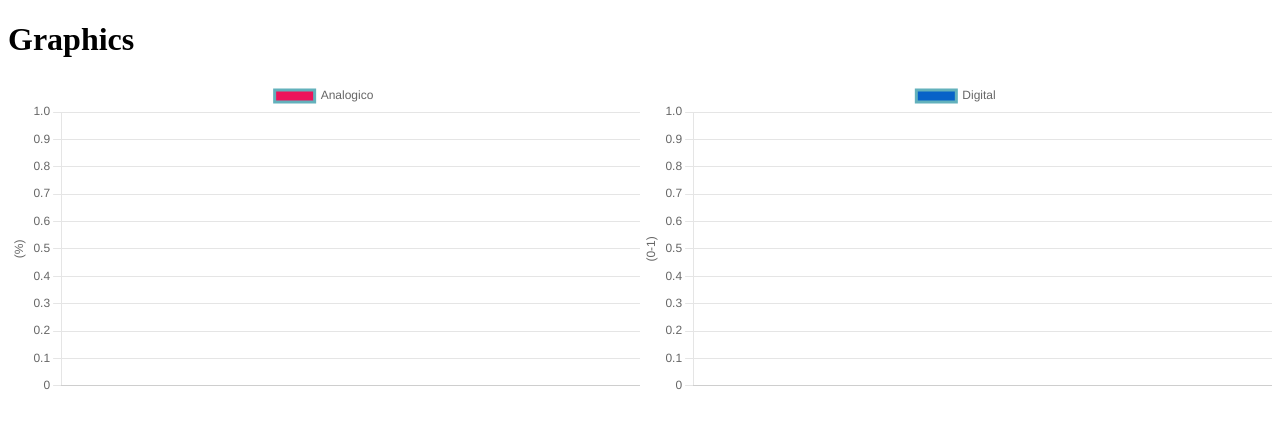
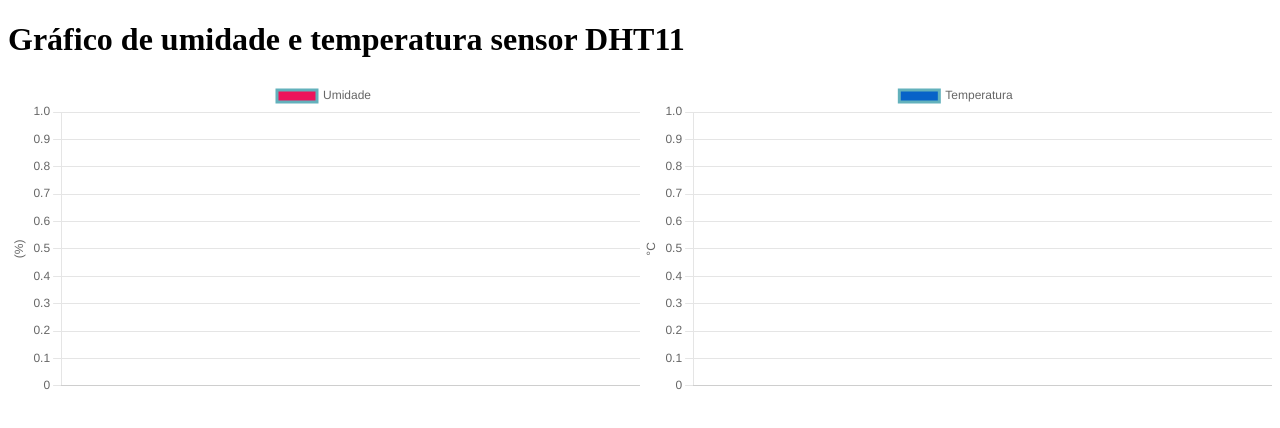
Before and after one commit to LucasTsuzuku-SPTECH/sptech_ativ5-arqComp_dat-acqu-ino, a website: page index.html in a window 1280 px wide. Drawn offline with nearby package versions, Linux system fonts and the light colour scheme; no server answers.

Commit message:
feat: ajustes no gráfico

```diff
--- a/index.html
+++ b/index.html
@@ -1,81 +1,89 @@
-<!doctype html>
+<!DOCTYPE html>
 <html>
-
   <head>
     <title>Graphics</title>
     <script src="https://cdn.jsdelivr.net/npm/chart.js"></script>
   </head>
 
   <body>
-
-    <h1>Graphics</h1>
-    <div style="display: flex;">
-        <div style="width: 50%;">
+    <h1>Gráfico de umidade e temperatura sensor DHT11</h1>
+    <div style="display: flex">
+      <div style="width: 50%">
         <canvas id="sensorAnalogico"></canvas>
       </div>
-        <div style="width: 50%;">
+      <div style="width: 50%">
         <canvas id="sensorDigital"></canvas>
       </div>
     </div>
 
     <script>
-        var sensorAnalogico = new Chart(document.getElementById('sensorAnalogico').getContext('2d'), {
-            type: 'line',
+      var sensorAnalogico = new Chart(
+        document.getElementById("sensorAnalogico").getContext("2d"),
+        {
+          type: "line",
           data: {
-                datasets: [{
-                    label: 'Analogico',
-                    borderColor: '#63B1BC',
-                    backgroundColor: '#ED145B'
-                }]
+            datasets: [
+              {
+                label: "Umidade",
+                borderColor: "#63B1BC",
+                backgroundColor: "#ED145B",
+              },
+            ],
           },
           options: {
             scales: {
               x: {
-                        beginAtZero: true
+                beginAtZero: true,
               },
               y: {
                 title: {
                   display: true,
-                            text: '(%)'
+                  text: "(%)",
                 },
                 beginAtZero: true,
               },
             },
+          },
         }
-        });
+      );
 
-        var sensorDigital = new Chart(document.getElementById('sensorDigital').getContext('2d'), {
-            type: 'line',
+      var sensorDigital = new Chart(
+        document.getElementById("sensorDigital").getContext("2d"),
+        {
+          type: "line",
           data: {
-                datasets: [{
-                    label: 'Digital',
-                    borderColor: '#63B1BC',
-                    backgroundColor: '#0762C8'
-                }]
+            datasets: [
+              {
+                label: "Temperatura",
+                borderColor: "#63B1BC",
+                backgroundColor: "#0762C8",
+              },
+            ],
           },
           options: {
             scales: {
               x: {
-                        beginAtZero: true
+                beginAtZero: true,
               },
               y: {
                 title: {
                   display: true,
-                            text: '(0-1)'
+                  text: "°C",
                 },
-                        beginAtZero: true
+                beginAtZero: true,
+              },
+            },
+          },
         }
-                }
-            }
-        });
+      );
 
       var paginacao = {};
       var tempo = {};
 
       function obterDados(grafico, endpoint) {
-            fetch('http://localhost:3300/sensores/' + endpoint)
-                .then(response => response.json())
-                .then(valores => {
+        fetch("http://localhost:3300/sensores/" + endpoint)
+          .then((response) => response.json())
+          .then((valores) => {
             if (paginacao[endpoint] == null) {
               paginacao[endpoint] = 0;
             }
@@ -88,7 +96,10 @@
             valores = valores.slice(ultimaPaginacao);
 
             valores.forEach((valor) => {
-                        if (grafico.data.labels.length == 10 && grafico.data.datasets[0].data.length == 10) {
+              if (
+                grafico.data.labels.length == 10 &&
+                grafico.data.datasets[0].data.length == 10
+              ) {
                 grafico.data.labels.shift();
                 grafico.data.datasets[0].data.shift();
               }
@@ -98,15 +109,13 @@
               grafico.update();
             });
           })
-                .catch(error => console.error('Erro ao obter dados:', error));
+          .catch((error) => console.error("Erro ao obter dados:", error));
       }
 
       setInterval(() => {
-            obterDados(sensorAnalogico, 'analogico');
-            obterDados(sensorDigital, 'digital');
+        obterDados(sensorAnalogico, "analogico");
+        obterDados(sensorDigital, "digital");
       }, 1000);
-
     </script>
   </body>
-
 </html>
```
Lines whose indentation alone changed are shown as unchanged.
